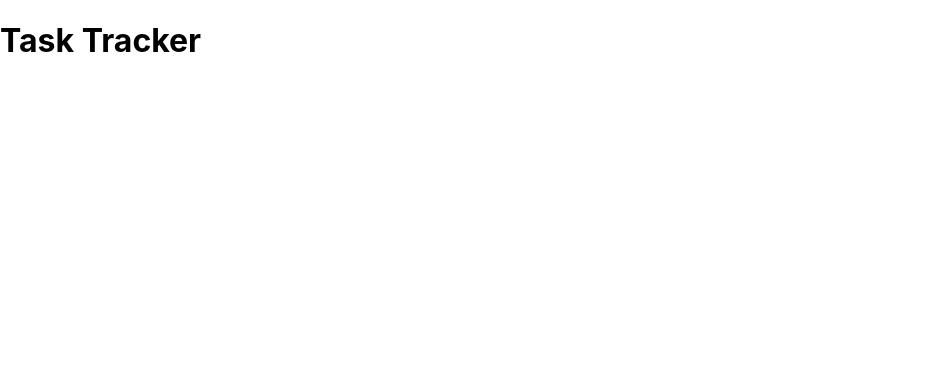
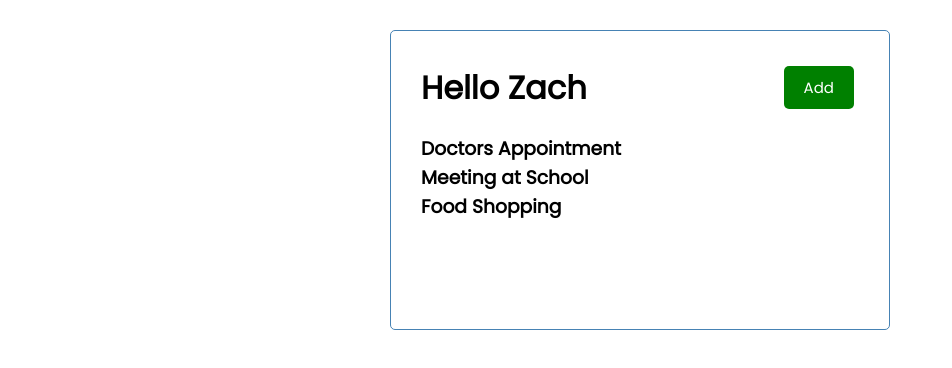
Before and after one commit to ZachFleck42/Task-Tracker, a React (Create React App) app: page / in a window 1280 px wide. Shown: the top 368 px of the page, without its empty margins (0-952 px from the left). Built offline with nearby package versions, Linux system fonts and the light colour scheme.

Commit message:
Adds Button and Tasks components

```diff
--- a/src/App.js
+++ b/src/App.js
@@ -1,9 +1,11 @@
 import Header from './components/Header'
+import Tasks from './components/Tasks'
 
 function App() {
   return (
     <div className="container">
-      <Header />
+      <Header name="Zach"/>
+      <Tasks />
     </div>
   );
 }
--- /dev/null
+++ b/src/components/Button.js
@@ -0,0 +1,24 @@
+import PropTypes from 'prop-types'
+
+const Button = ({color, text, onClick}) => {
+    return (
+        <button
+        onClick={onClick}
+        style={{backgroundColor: color}}
+        className='btn'>
+            {text}
+        </button>
+    )
+}
+
+Button.defaultProps = {
+    color: 'steelblue',
+    text: 'Button',
+}
+
+Button.propTypes = {
+    color: PropTypes.string,
+    text: PropTypes.string,
+}
+
+export default Button
--- a/src/components/Header.js
+++ b/src/components/Header.js
@@ -1,9 +1,23 @@
-const Header = () => {
+import Button from './Button'
+
+const Header = (props) => {
+    const onClick = (e) => {
+        console.log('Click')
+    }
+
     return (
-        <header>
-            <h1>Task Tracker</h1>
+        <header className='header'>
+            <h1>Hello {props.name}</h1>
+            <Button color='green' text='Add' onClick={onClick}/>
         </header>
     )
 }
 
+
+// CSS in JS
+// const headingStyle = {
+//     color: 'red',
+//     backgroundColor: 'black'
+// }
+
 export default Header
--- /dev/null
+++ b/src/components/Tasks.js
@@ -0,0 +1,34 @@
+import {useState} from 'react'
+
+const Tasks = () => {
+    const [tasks, setTasks] = useState([
+        {
+            id: 1,
+            text: 'Doctors Appointment',
+            day: 'Feb 5th at 2:30pm',
+            reminder: true,
+        },
+        {
+            id: 2,
+            text: 'Meeting at School',
+            day: 'Feb 6th at 1:30pm',
+            reminder: true,
+        },
+        {
+            id: 3,
+            text: 'Food Shopping',
+            day: 'Feb 5th at 2:30pm',
+            reminder: false,
+        },
+    ])
+
+    return (
+        <>
+            {tasks.map((task) => (
+                <h3 key={task.id}>{task.text}</h3>
+            ))}
+        </>
+    )
+}
+
+export default Tasks
--- a/src/index.css
+++ b/src/index.css
@@ -1,13 +1,112 @@
-body {
+@import url('https://fonts.googleapis.com/css2?family=Poppins:wght@300;400&display=swap');
+
+* {
+  box-sizing: border-box;
   margin: 0;
-  font-family: -apple-system, BlinkMacSystemFont, 'Segoe UI', 'Roboto', 'Oxygen',
-    'Ubuntu', 'Cantarell', 'Fira Sans', 'Droid Sans', 'Helvetica Neue',
-    sans-serif;
-  -webkit-font-smoothing: antialiased;
-  -moz-osx-font-smoothing: grayscale;
+  padding: 0;
 }
 
-code {
-  font-family: source-code-pro, Menlo, Monaco, Consolas, 'Courier New',
-    monospace;
+body {
+  font-family: 'Poppins', sans-serif;
 }
+
+.container {
+  max-width: 500px;
+  margin: 30px auto;
+  overflow: auto;
+  min-height: 300px;
+  border: 1px solid steelblue;
+  padding: 30px;
+  border-radius: 5px;
+}
+
+.header {
+  display: flex;
+  justify-content: space-between;
+  align-items: center;
+  margin-bottom: 20px;
+}
+
+.btn {
+  display: inline-block;
+  background: #000;
+  color: #fff;
+  border: none;
+  padding: 10px 20px;
+  margin: 5px;
+  border-radius: 5px;
+  cursor: pointer;
+  text-decoration: none;
+  font-size: 15px;
+  font-family: inherit;
+}
+
+.btn:focus {
+  outline: none;
+}
+
+.btn:active {
+  transform: scale(0.98);
+}
+
+.btn-block {
+  display: block;
+  width: 100%;
+}
+
+.task {
+  background: #f4f4f4;
+  margin: 5px;
+  padding: 10px 20px;
+  cursor: pointer;
+}
+
+.task.reminder {
+  border-left: 5px solid green;
+}
+
+.task h3 {
+  display: flex;
+  align-items: center;
+  justify-content: space-between;
+}
+
+.add-form {
+  margin-bottom: 40px;
+}
+
+.form-control {
+  margin: 20px 0;
+}
+
+.form-control label {
+  display: block;
+}
+
+.form-control input {
+  width: 100%;
+  height: 40px;
+  margin: 5px;
+  padding: 3px 7px;
+  font-size: 17px;
+}
+
+.form-control-check {
+  display: flex;
+  align-items: center;
+  justify-content: space-between;
+}
+
+.form-control-check label {
+  flex: 1;
+}
+
+.form-control-check input {
+  flex: 2;
+  height: 20px;
+}
+
+footer {
+  margin-top: 30px;
+  text-align: center;
+}
```
Also changed, not shown: src/App.css (deleted, +0 -38 lines).
